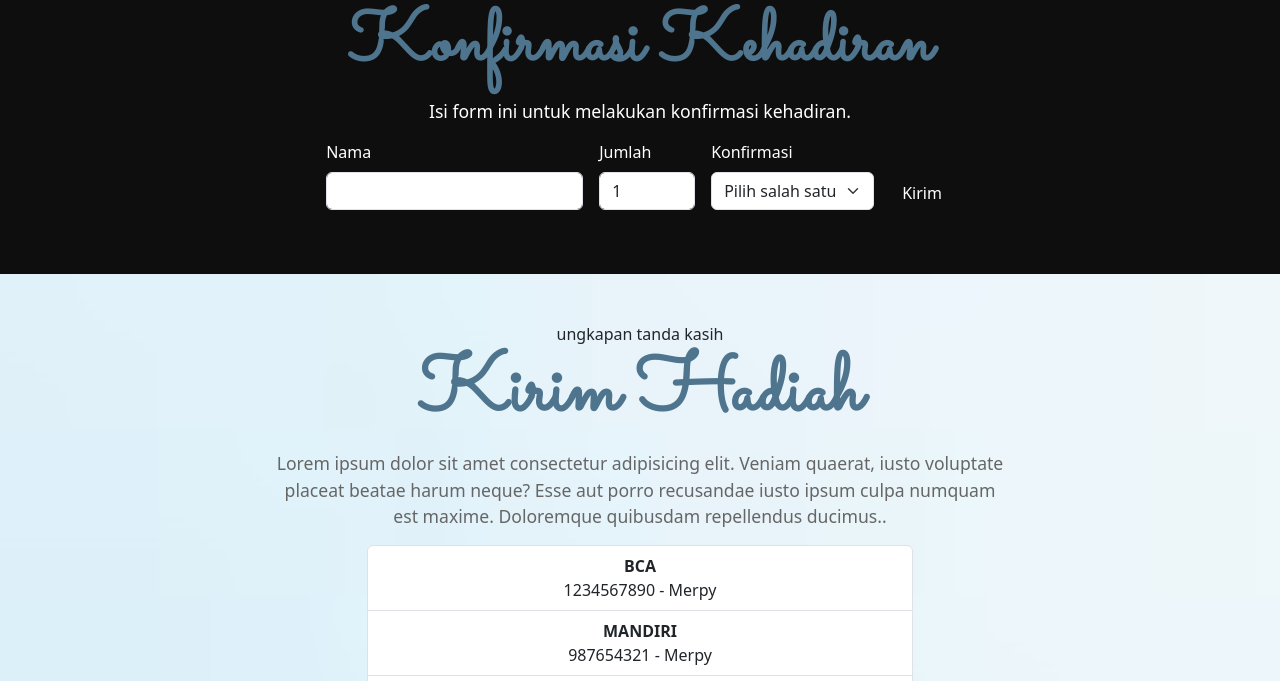
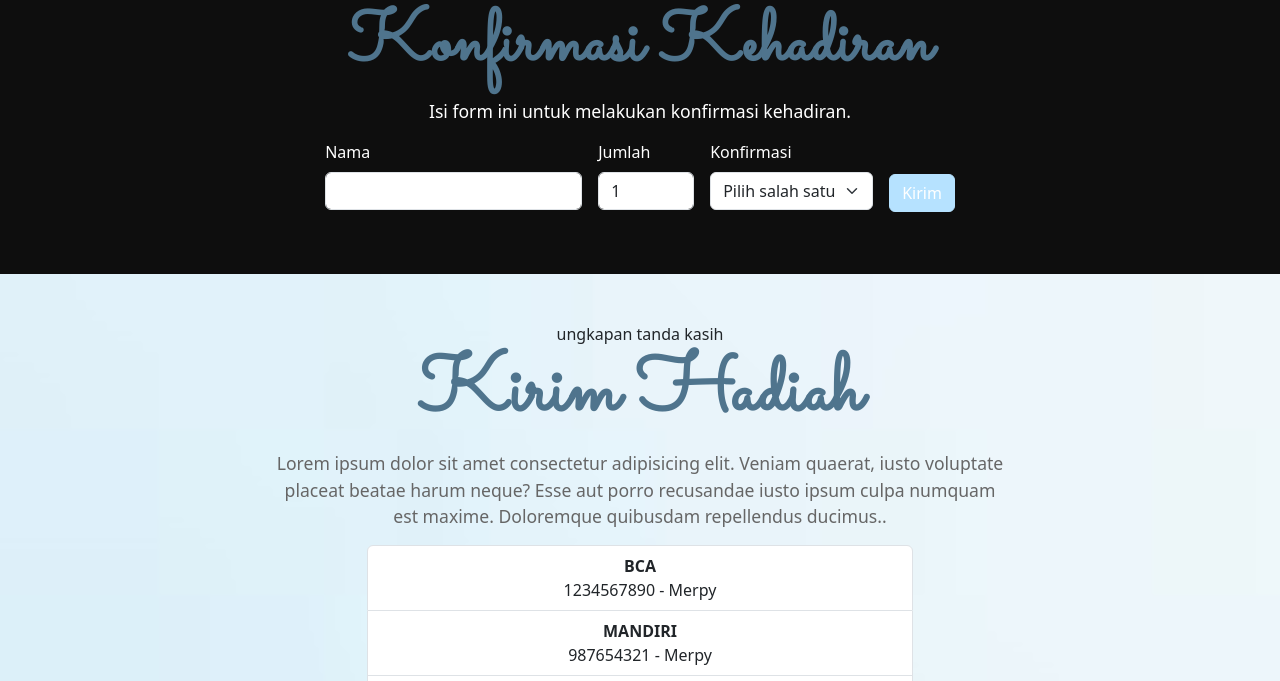
Before and after one commit to TristanAuila/WebWeddingInvitation, a plain HTML site: page index.html in a window 1280 px wide. Shown: the part 4179-4860 px from the top of the page. Drawn offline with nearby package versions, Linux system fonts and the light colour scheme; a script that the page names is missing.

Commit message:
Update style.css

```diff
--- a/style.css
+++ b/style.css
@@ -286,13 +286,13 @@ body{
 }
 
 .rsvp button{
-    background-color: var(--pink);
+    background-color: var(--blue);
     color: white;
-    border: 1px solid var(--pink);
+    border: 1px solid var(--blue);
 }
 .rsvp button:hover{
     background-color: white;
-    color: var(--pink);
+    color: var(--blue);
     border: 1px solid white;
 }
 
```
